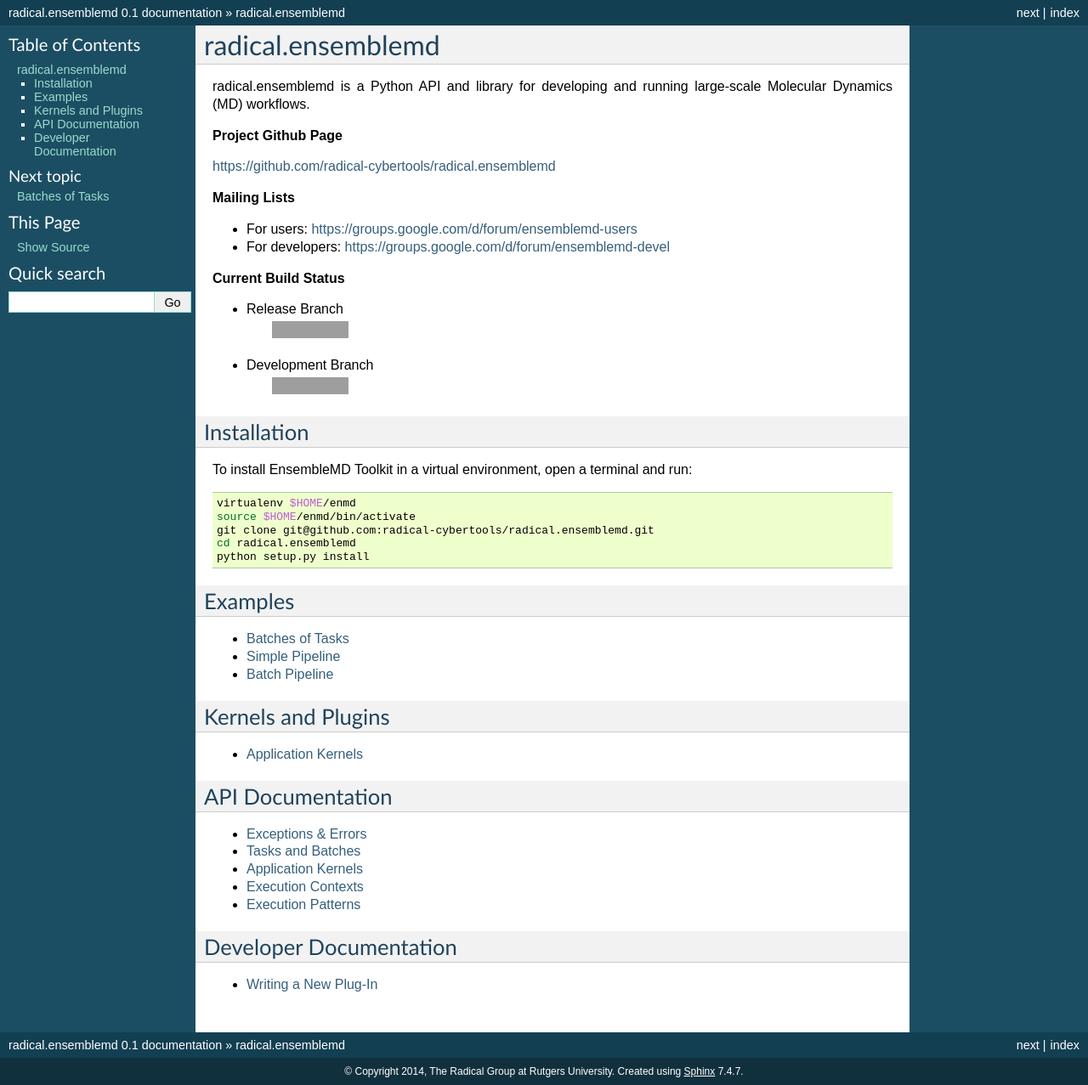
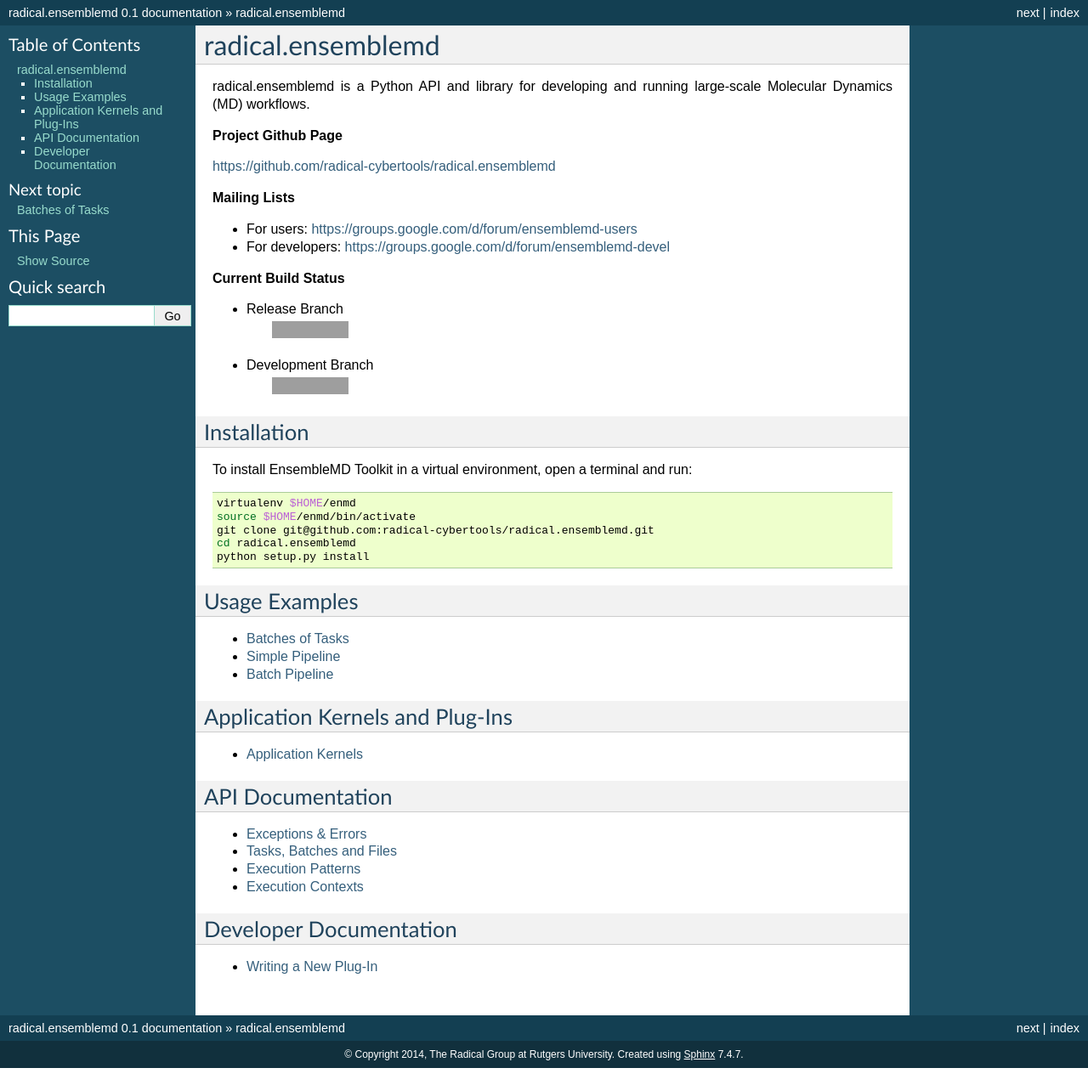
Before and after one commit to radical-cybertools/radical.entk, a Sphinx documentation site: the page built from doc/index.rst, in a window 1280 px wide. Shown: the whole page at 85% size. Built offline with Sphinx 7.4.7, drawn with Linux system fonts in a browser that asks for light colours; grey boxes are pictures that could not be loaded.

```diff
--- a/doc/index.rst
+++ b/doc/index.rst
@@ -43,16 +43,16 @@ To install EnsembleMD Toolkit in a virtual environment, open a terminal and run:
     python setup.py install
 
 
-Examples
-********
+Usage Examples
+**************
 
 .. toctree::
    :maxdepth: 2
 
    examples.rst
 
-Kernels and Plugins
-*******************
+Application Kernels and Plug-Ins
+********************************
 
 .. toctree::
    :maxdepth: 2
--- a/doc/library.rst
+++ b/doc/library.rst
@@ -5,8 +5,8 @@ Exceptions & Errors
    :show-inheritance:
    :members: EnsemblemdError, NotImplementedError, TypeError, LabelError, ArgumentError, NoKernelPluginError, NoExecutionPluginError
 
-Tasks and Batches
-==================
+Tasks, Batches and Files
+========================
 
 .. autoclass:: radical.ensemblemd.Task
     :members:
@@ -16,10 +16,14 @@ Tasks and Batches
     :members:
     :inherited-members:
 
-Application Kernels
-===================
+.. autoclass:: radical.ensemblemd.File
+    :members:
+    :inherited-members:
 
-.. autoclass:: radical.ensemblemd.Kernel
+Execution Patterns
+==================
+
+.. autoclass:: radical.ensemblemd.Pipeline
     :members:
     :inherited-members:
 
```
Also changed, not shown: other parts of doc/library.rst (+0 -7 lines), 1 other file.
